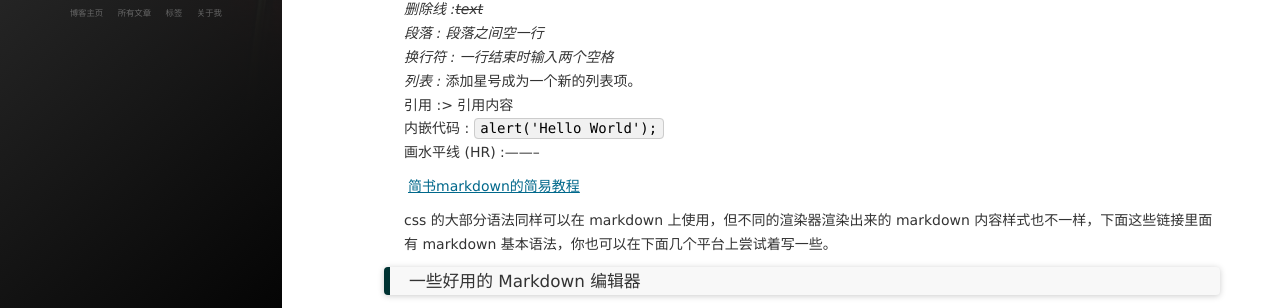
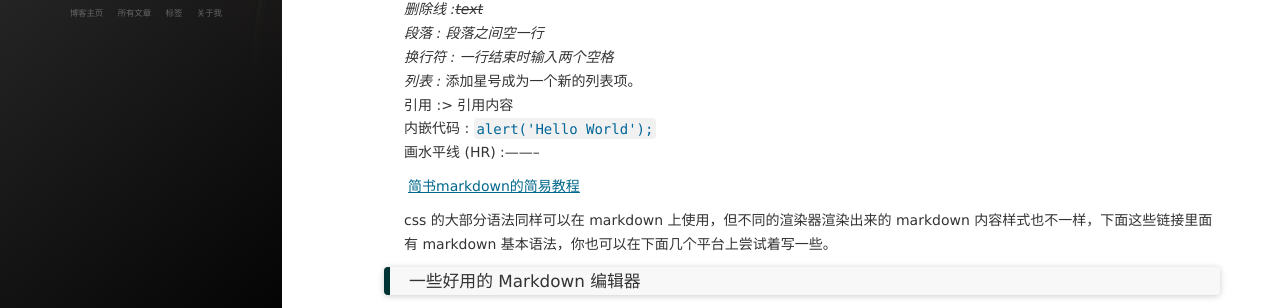
Before and after one commit to 15107355/wiki, a Jekyll site: the page built from _posts/2016-11-20-markdownTool.md, in a window 1280 px wide. Shown: the part 582-890 px from the top of the page. Built offline with Jekyll 4.4.1, drawn with Linux system fonts in a browser that asks for light colours; nearby versions of some CDN libraries; comment, search, counter and statistics services are not loaded.

Commit message:
css修改

```diff
--- a/css/main.css
+++ b/css/main.css
@@ -183,10 +183,10 @@ ul {
   list-style-type: disc; }
 
 code {
-  color: #000000;
-  padding: .1em .4em;
+  color: #006699;
+  padding: .2em;
   background: #f1f1f1;
-  border: 1px solid #ccc;
+  border: 0px solid #ccc;
   border-radius: 4px;
   font-family: Consolas, Menlo, Monaco, Lucida Console, Liberation Mono, DejaVu Sans Mono, Bitstream Vera Sans Mono, Courier New, monospace, serif;
   font-size: 1.0em;
```
